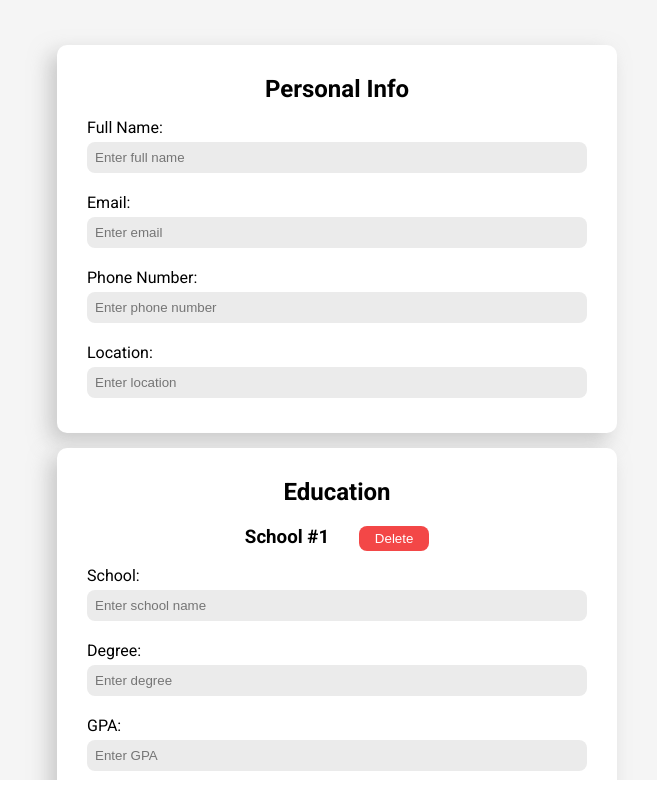
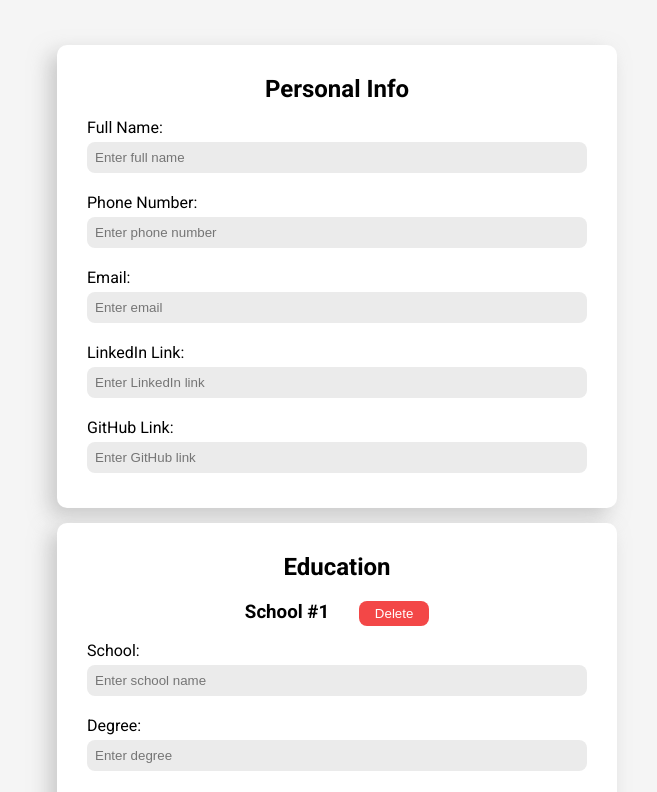
Before and after one commit to nathan8b/ResumeForge, a React app: page / in a window 1280 px wide. Shown: the top 792 px of the page, without its empty margins (303-960 px from the left). Built offline with nearby package versions, Linux system fonts and the light colour scheme; the HTML template or start-up script is replaced by a standard one.

Commit message:
added input for LinkedIn and GitHub links

```diff
--- a/src/App.css
+++ b/src/App.css
@@ -1,6 +1,6 @@
 @import url('https://fonts.googleapis.com/css2?family=Roboto:wght@400;500;700&display=swap');
 
-html, body {
+body {
   height: 100%;
   overflow-y: auto;
   margin: 0;
@@ -9,7 +9,7 @@ html, body {
 #root {
   background-color: rgb(245, 245, 245);
   overflow-y: auto;
-  height: 90%;
+  height: 100%;
   margin: 0 auto;
   padding: 30px 0px 30px 0px;
   text-align: center;
--- a/src/App.jsx
+++ b/src/App.jsx
@@ -6,7 +6,7 @@ import Experience from './components/Experience';
 import Projects from './components/Projects';
 
 function App() {
-  const [personalInfo, setPersonalInfo] = useState({ name: "", email: "", phone: "", location: ""});
+  const [personalInfo, setPersonalInfo] = useState({ name: "", email: "", phone: "", linkedin: "", github: ""});
   const [education, setEducation] = useState([{school: "", degree: "", startDate: "", endDate: "", gpa: ""}]);
   const [experience, setExperience] = useState([{company: "", position: "", startDate: "", EndDate: "", description: ""}]);
   const [projects, setProjects] = useState([{title: "", tools: "", startDate: "", endDate: "", link: "", description: ""}]);
--- a/src/components/PersonalInfo.jsx
+++ b/src/components/PersonalInfo.jsx
@@ -11,6 +11,14 @@ function PersonalInfo({data, setData}) {
                 onChange={(event) => setData({ ...data, name: event.target.value})}
             />
 
+            <label for="phone">Phone Number:</label>
+                <input
+                    type="tel"
+                    placeholder="Enter phone number"
+                    value={data.phone}
+                    onChange={(event) => setData({ ...data, phone: event.target.value})}
+            />
+
             <label for="email">Email:</label>
             <input
                 type="email"
@@ -19,21 +27,20 @@ function PersonalInfo({data, setData}) {
                 onChange={(event) => setData({ ...data, email: event.target.value})}
             />
 
-            <label for="phone">Phone Number:</label>
+            <label for="linkedin">LinkedIn Link:</label>
             <input
-                type="tel"
-                placeholder="Enter phone number"
-                value={data.phone}
-                onChange={(event) => setData({ ...data, phone: event.target.value})}
+                type="text"
+                placeholder="Enter LinkedIn link"
+                value={data.linkedin}
+                onChange={(event) => setData({ ...data, linkedin: event.target.value})}
             />
 
-            <label for="state">Location:</label>
+            <label for="github">GitHub Link:</label>
             <input
                 type="text"
-                placeholder="Enter location"
-                autoComplete="address-level1"
-                value={data.location}
-                onChange={(event) => setData({ ...data, location: event.target.value})}
+                placeholder="Enter GitHub link"
+                value={data.github}
+                onChange={(event) => setData({ ...data, github: event.target.value})}
             />
         </div>
 
```
